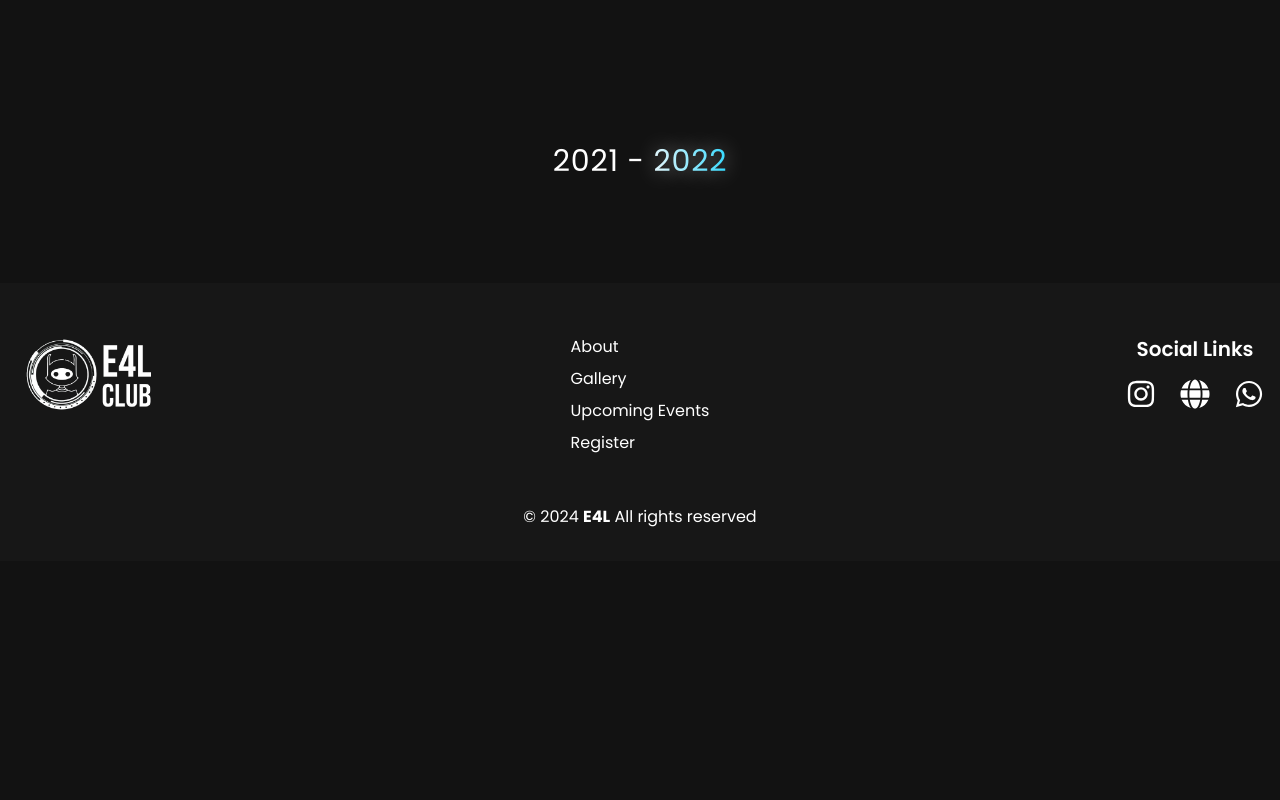
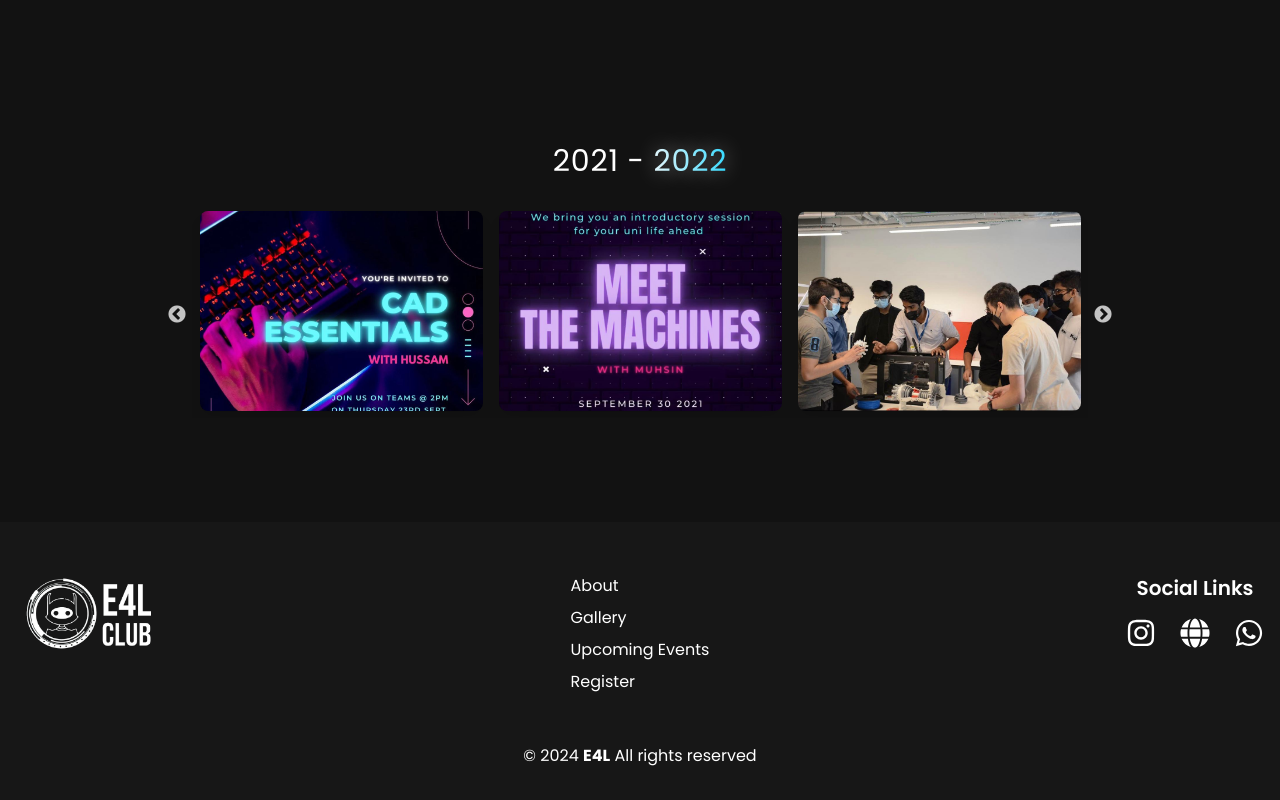
Before and after one commit to E4L-HWU/website, a React (Vite) app: page /gallery in a window 1280 px wide. Shown: the part 808-1608 px from the top of the page. Before the commit the page ends 1369 px from the top, so only its background shows below. Built offline with nearby package versions, Linux system fonts and the light colour scheme.

Commit message:
Completed 2021-2022 gallery

```diff
--- a/src/components/Gallery/2021-2022.jsx
+++ b/src/components/Gallery/2021-2022.jsx
@@ -1,8 +1,43 @@
 import { SectionWrapper } from "../../hoc"
+
+import Slider from "react-slick";
 import { motion } from "framer-motion";
+
 import { textVariant } from "../../utils/motion";
 
+import { ge1, ge2, ge3, ge4, ge5, ge6, ge7, ge8, ge9, ge10, ge11, ge12, ge13 } from "../../assets";
+const images = [ge1, ge2, ge3, ge4, ge5, ge6, ge7, ge8, ge9, ge10, ge11, ge12, ge13];
+
+import "slick-carousel/slick/slick.css";
+import "slick-carousel/slick/slick-theme.css";
+
 const PrevYear = () => {
+    const settings = {
+        infinite: true,
+        speed: 500,
+        slidesToShow: 3,
+        slidesToScroll: 1,
+        responsive: [
+            {
+                breakpoint: 1024,
+                settings: {
+                    slidesToShow: 2,
+                    slidesToScroll: 1,
+                    infinite: true,
+                    dots: true
+                }
+            },
+            {
+                breakpoint: 600,
+                settings: {
+                    slidesToShow: 1,
+                    slidesToScroll: 1,
+                    initialSlide: 1
+                }
+            }
+        ]
+    };
+
     return (
         <div className="flex flex-col items-center mb-10 -mt-10">
             <motion.div
@@ -19,8 +54,19 @@ const PrevYear = () => {
                     </span>
                 </h1>
             </motion.div>
+            <Slider {...settings} className="w-full max-w-4xl mt-8">
+                {images.map((img, index) => (
+                    <div key={index} className="px-2 flex justify-center">
+                        <img
+                            src={img}
+                            alt={`Gallery image ${index + 1}`}
+                            className="w-[300px] h-[200px] object-cover rounded-lg shadow-lg"
+                        />
+                    </div>
+                ))}
+            </Slider>
         </div>
-    )
+    );
 }
 
 export default SectionWrapper(PrevYear, "gallery-2021-2022");
```
